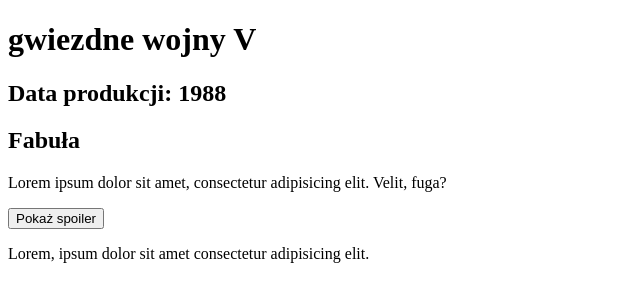
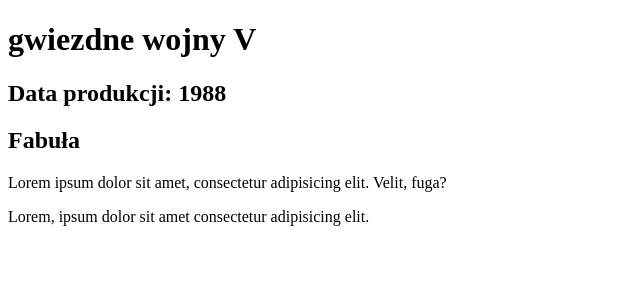
Before and after one commit to ptb92zgr/reactkurs2, a React (Vite) app in the folder react2/: page / in a window 1280 px wide. Both pictures are taken after a click on the button "Pokaż spoiler". Shown: the top 302 px of the page, without its empty margins (0-640 px from the left). Built offline with nearby package versions, Linux system fonts and the light colour scheme.

Commit message:
usestate without refactor

```diff
--- a/react2/src/App.jsx
+++ b/react2/src/App.jsx
@@ -1,22 +1,16 @@
+import { useState } from 'react';
+
 function App() {
-  function logMouseLeave() {
-    console.log('on mouse out');
+  const [isSpoilerShown, setIsSpoilerShown] = useState(false);
+  const [isButtonShown, setIsButtonShown] = useState(true);
+
+  function handleClick() {
+    setIsSpoilerShown(true);
+    setIsButtonShown(false);
+    console.log('handleClick');
   }
 
-  const buttonEl = (
-    <button
-      onClick={() => alert('KLIK')}
-      onMouseEnter={() => console.log('on mouse enter')}
-      onMouseOut={logMouseLeave}
-    >
-      Pokaż spoiler
-    </button>
-  );
-
-  // document.querySelector('button').addEventListener('click', () => {
-  //   alert('KLIK');
-  // });
-
+  console.log('App render');
   return (
     <>
       <h1>gwiezdne wojny V</h1>
@@ -25,8 +19,10 @@
       <p>
         Lorem ipsum dolor sit amet, consectetur adipisicing elit. Velit, fuga?
       </p>
-      {buttonEl}
-      <p>Lorem, ipsum dolor sit amet consectetur adipisicing elit.</p>
+      {isButtonShown && <button onClick={handleClick}>Pokaż spoiler</button>}
+      {isSpoilerShown && (
+        <p>Lorem, ipsum dolor sit amet consectetur adipisicing elit.</p>
+      )}
     </>
   );
 }
```
Also changed, not shown: react2/src/components/ButtonStrong.jsx (added, +7 -0 lines).
